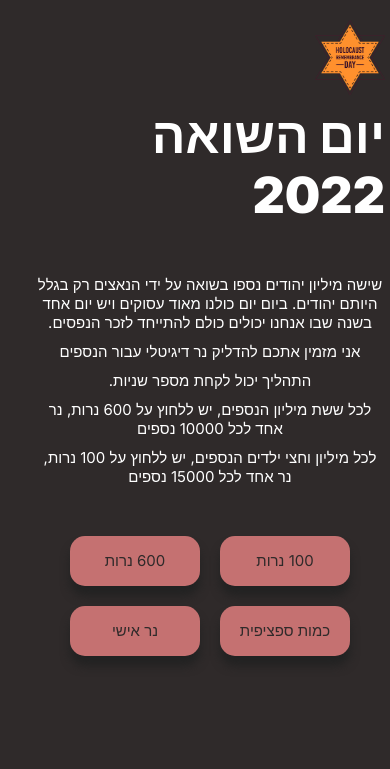
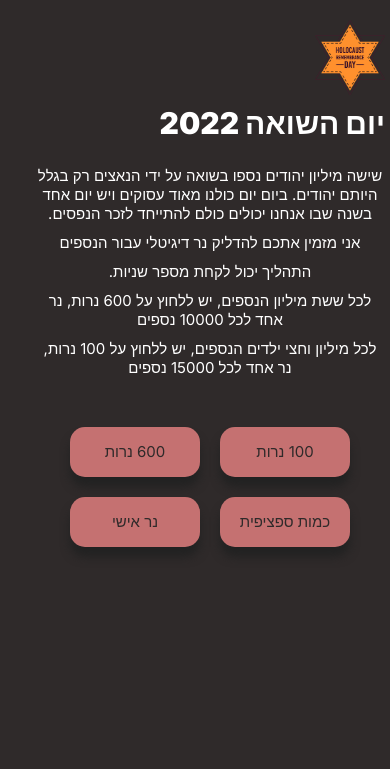
Before and after one commit to origuy/holocaust, a plain HTML site: page index.html in a window 390 px wide. Shown: the top 769 px of the page. Drawn offline with Linux system fonts and the light colour scheme.

Commit message:
Update style.css

```diff
--- a/style/style.css
+++ b/style/style.css
@@ -251,11 +251,11 @@ body {
     text-align: center;
   }
   #root .infoContainer .mainHeading {
-    font-size: 5rem;
+    font-size: 3rem;
     font-weight: 900;
     color: #fff;
     text-align: right;
-    margin-bottom: 5rem;
+    margin-bottom: 2.5rem;
   }
   #root .infoContainer .topPara,
   #root .infoContainer .middlePara,
```
